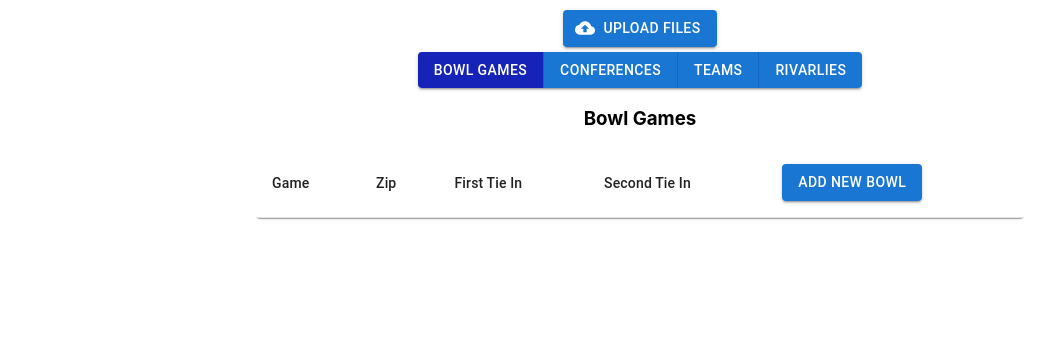
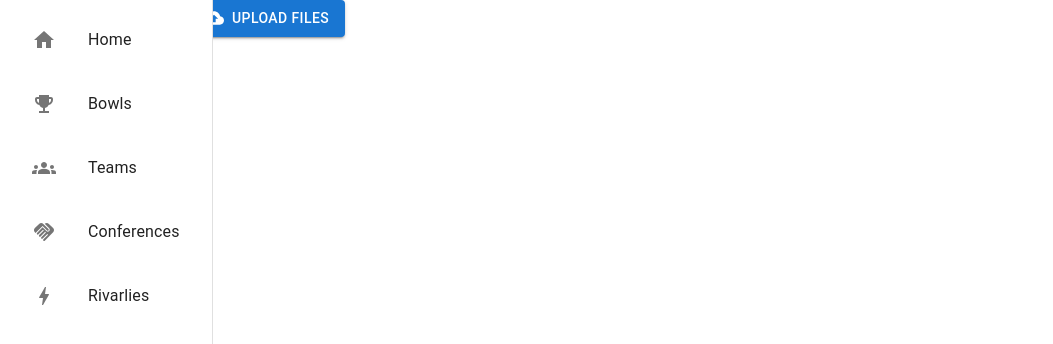
Before and after one commit to WanderingCard/cfc-league-editor, a React (Create React App) app: page / in a window 1280 px wide. Shown: the top 344 px of the page, without its empty margins (0-1053 px from the left). Built offline with nearby package versions, Linux system fonts and the light colour scheme.

Commit message:
Set up react-router

```diff
--- a/src/App.js
+++ b/src/App.js
@@ -8,6 +8,8 @@ import ConferencesTable from './Components/Tables/ConferencesTable';
 import TeamTable from './Components/Tables/TeamTable';
 import RivarlyTable from './Components/Tables/RivarliesTable';
 import {getStoredData, initBowls, initConferences, initRivarlies, initTeams} from './localstorage'
+import { Route, Routes } from 'react-router-dom';
+import Layout from './Pages/Layout';
 
 function App() {
   const [fileContent, setFileContent] = useState('');
@@ -130,48 +132,28 @@ function App() {
   }
 
   return (
-    <div className="App" style={{ paddingTop: '10px' }}>
-      <UploadButton
+    <Routes>
+      <Route path="/" element={<Layout />}>
+        <Route index  element={<UploadButton
         fileType='.json'
         onChange={handleFileChange}
-      />
-      <br></br>
-      <ButtonGroup variant='contained' aria-label='Editor Category Select' style={{ marginTop: '5px' }}>
-        <Button
-          sx={{
-            backgroundColor: selectedCategory==='bowls' ? '#1623b8' : 'primary'
-          }}
-          onClick={() => setCategory('bowls')}
-        >
-          Bowl Games
-        </Button>
-        <Button
-          sx={{
-            backgroundColor: selectedCategory==='conferences' ? '#1623b8' : 'primary'
-          }}
-          onClick={() => setCategory('conferences')}
-        >
-          Conferences
-        </Button>
-        <Button
-          sx={{
-            backgroundColor: selectedCategory==='teams' ? '#1623b8' : 'primary'
-          }}
-          onClick={() => setCategory('teams')}
-        >
-          Teams
-        </Button>
-        <Button
-          sx={{
-            backgroundColor: selectedCategory==='rivarlies' ? '#1623b8' : 'primary'
-          }}
-          onClick={() => setCategory('rivarlies')}
-        >
-          Rivarlies
-        </Button>
-      </ButtonGroup>
-      {renderSection(selectedCategory)}
-    </div>
+      />}/>
+        <Route path='teams' element={ <TeamTable teams={teams}/> } />
+        <Route
+          path='bowls'
+          element= {
+            <BowlGamesTable
+              bowlGames={bowlGames}
+              setBowlGames={setBowlGames}
+              conferenceNames={conferenceNames}
+              editSubmit={editBowlGame}
+            />
+          }
+        />
+        <Route path='conferences' element={ <ConferencesTable conferences={conferences} />} />
+        <Route path='rivarlies' element={ <RivarlyTable rivarlies={rivarlies} /> } />
+      </Route>
+    </Routes>
   );
 }
 
--- /dev/null
+++ b/src/Pages/Layout.js
@@ -0,0 +1,45 @@
+import { Bolt, EmojiEvents, Groups, Handshake, Home } from "@mui/icons-material";
+import NavBar from "../Components/NavBar";
+import { Box } from "@mui/material";
+import { Outlet } from "react-router-dom";
+
+export default function Layout() {
+    const navOptions = [
+        {
+            label: 'Home',
+            path: '/',
+            icon: <Home />
+        },
+        {
+            label: 'Bowls',
+            path: '/bowls',
+            icon: <EmojiEvents />
+        },
+        {
+            label: 'Teams',
+            path: '/teams',
+            icon: <Groups />
+        },
+        {
+            label: 'Conferences',
+            path: '/conferences',
+            icon: <Handshake />
+        },
+        {
+            label: 'Rivarlies',
+            path: '/rivarlies',
+            icon: <Bolt />
+        }
+    ]
+
+    return (
+    <div style={{display: 'flex'}}>
+        <NavBar
+            options={navOptions}
+        />
+        <main>
+            <Outlet />
+        </main>
+    </div>
+    )
+}
--- a/src/index.js
+++ b/src/index.js
@@ -3,11 +3,15 @@ import ReactDOM from 'react-dom/client';
 import './index.css';
 import App from './App';
 import reportWebVitals from './reportWebVitals';
+import { BrowserRouter } from 'react-router-dom';
 
 const root = ReactDOM.createRoot(document.getElementById('root'));
 root.render(
   <React.StrictMode>
-    <App />
+    {/* Wrap the App with BrowserRouter */}
+    <BrowserRouter>
+      <App />
+    </BrowserRouter>
   </React.StrictMode>
 );
 
```
